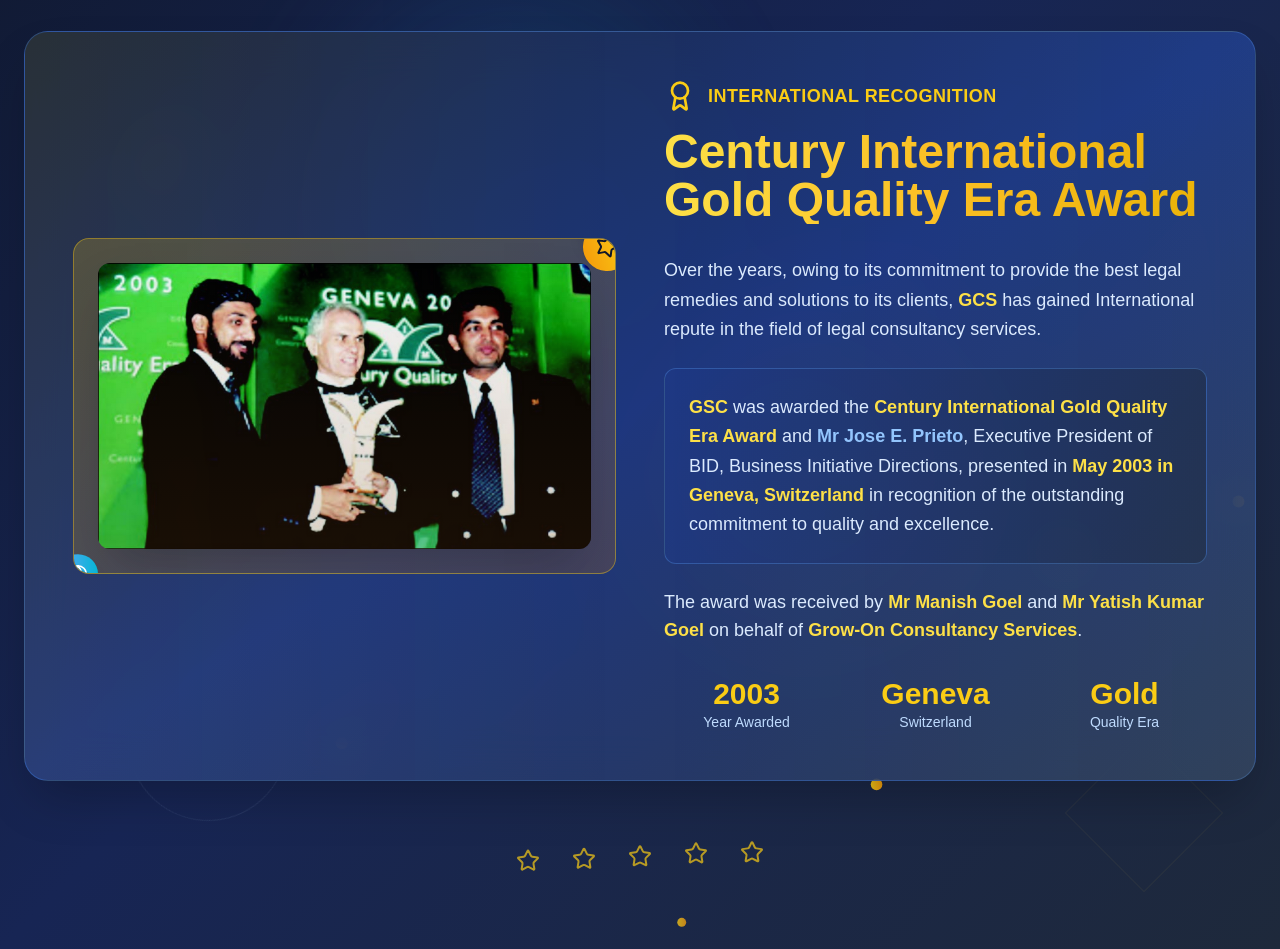
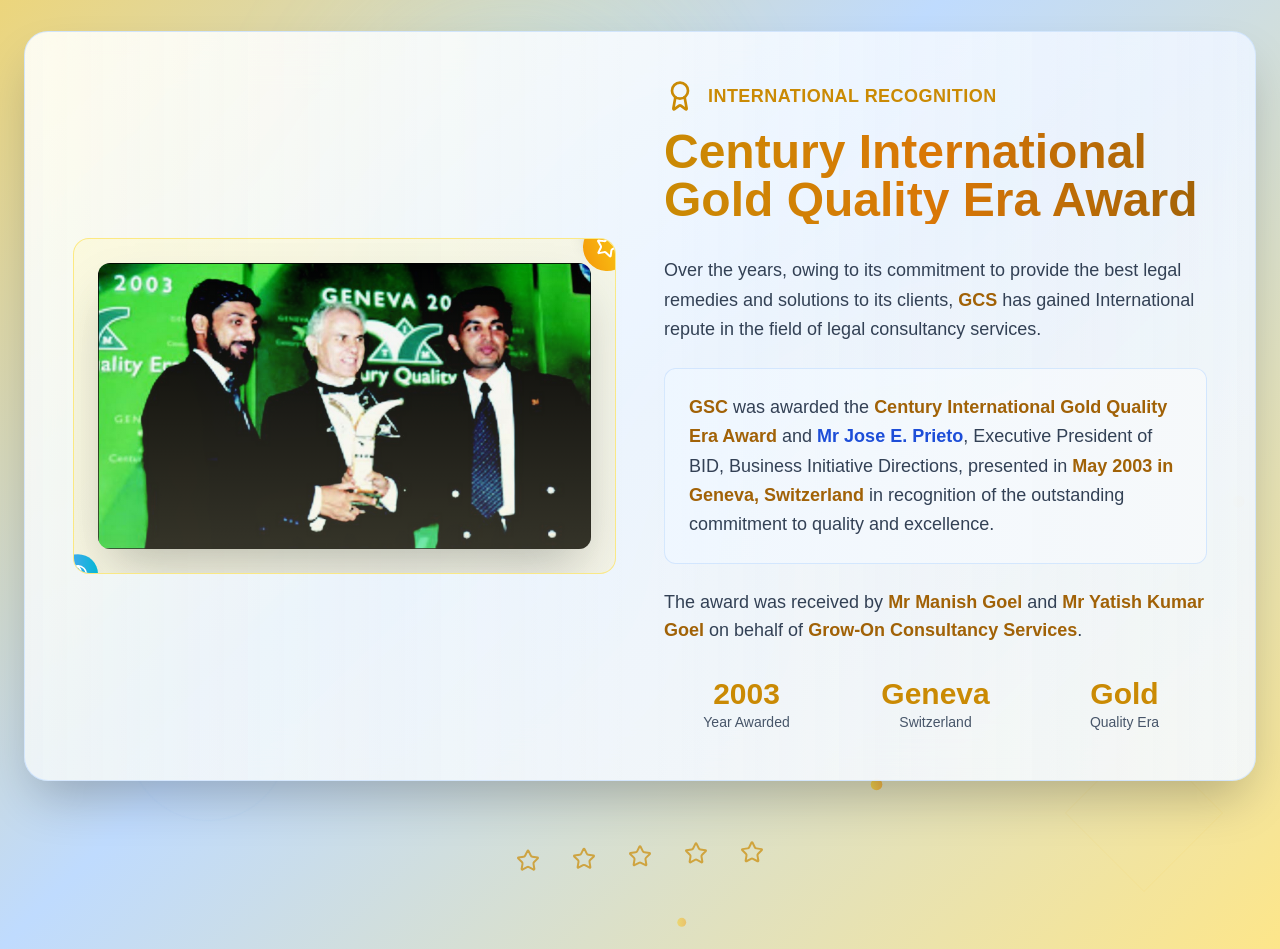
Before and after one commit to Kvothe045/Law-v2, a Next.js app: page / in a window 1280 px wide. Shown: the part 4700-5649 px from the top of the page. Built offline with nearby package versions, Linux system fonts and the light colour scheme.

Commit message:
award up

```diff
--- a/components/Awards.tsx
+++ b/components/Awards.tsx
@@ -6,19 +6,19 @@
 
 const Awards = () => {
   return (
-    <section className="relative min-h-screen overflow-hidden bg-gradient-to-br from-slate-900 via-blue-950 to-slate-800">
+    <section className="relative min-h-screen overflow-hidden bg-gradient-to-br from-amber-300 via-blue-200 to-amber-200">
       {/* Animated Background Elements */}
       <div className="absolute inset-0">
         {/* Floating Gold Particles */}
         {[...Array(20)].map((_, i) => (
           <motion.div
             key={i}
-            className="absolute w-2 h-2 bg-gradient-to-r from-yellow-400 to-amber-500 rounded-full opacity-70"
+            className="absolute w-2 h-2 bg-gradient-to-r from-yellow-400 to-amber-500 rounded-full opacity-40"
             animate={{
               x: [0, 100, 0],
               y: [0, -100, 0],
               scale: [1, 1.5, 1],
-              opacity: [0.7, 1, 0.7],
+              opacity: [0.4, 0.7, 0.4],
             }}
             transition={{
               duration: 6 + i * 0.5,
@@ -34,15 +34,15 @@
 
         {/* Geometric Background Pattern */}
         <div className="absolute inset-0 opacity-10">
-          <div className="absolute top-20 left-20 w-32 h-32 border border-blue-300 rotate-45 animate-pulse"></div>
-          <div className="absolute top-40 right-32 w-24 h-24 border border-yellow-400 rotate-12 animate-bounce"></div>
-          <div className="absolute bottom-32 left-32 w-40 h-40 border border-blue-200 rounded-full animate-spin"></div>
-          <div className="absolute bottom-20 right-20 w-28 h-28 border border-amber-300 rotate-45 animate-pulse"></div>
+          <div className="absolute top-20 left-20 w-32 h-32 border border-blue-400 rotate-45 animate-pulse"></div>
+          <div className="absolute top-40 right-32 w-24 h-24 border border-yellow-500 rotate-12 animate-bounce"></div>
+          <div className="absolute bottom-32 left-32 w-40 h-40 border border-blue-300 rounded-full animate-spin"></div>
+          <div className="absolute bottom-20 right-20 w-28 h-28 border border-amber-400 rotate-45 animate-pulse"></div>
         </div>
 
         {/* Gradient Orbs */}
-        <div className="absolute top-1/4 left-1/4 w-96 h-96 bg-gradient-to-r from-blue-500/20 to-cyan-500/20 rounded-full blur-3xl animate-pulse"></div>
-        <div className="absolute bottom-1/4 right-1/4 w-80 h-80 bg-gradient-to-r from-yellow-500/20 to-amber-500/20 rounded-full blur-3xl animate-pulse delay-1000"></div>
+        <div className="absolute top-1/4 left-1/4 w-96 h-96 bg-gradient-to-r from-blue-200/30 to-cyan-200/30 rounded-full blur-3xl animate-pulse"></div>
+        <div className="absolute bottom-1/4 right-1/4 w-80 h-80 bg-gradient-to-r from-yellow-200/30 to-amber-200/30 rounded-full blur-3xl animate-pulse delay-1000"></div>
       </div>
 
       <div className="relative z-10 container mx-auto px-6 py-20">
@@ -60,13 +60,13 @@
             className="flex justify-center mb-6"
           >
             <div className="relative">
-              <Trophy className="w-16 h-16 text-yellow-400" />
+              <Trophy className="w-16 h-16 text-yellow-600" />
               <motion.div
                 animate={{ rotate: 360 }}
                 transition={{ duration: 20, repeat: Infinity, ease: "linear" }}
                 className="absolute -top-2 -right-2"
               >
-                <Sparkles className="w-8 h-8 text-amber-300" />
+                <Sparkles className="w-8 h-8 text-amber-500" />
               </motion.div>
             </div>
           </motion.div>
@@ -75,7 +75,7 @@
             initial={{ opacity: 0, y: 30 }}
             whileInView={{ opacity: 1, y: 0 }}
             transition={{ duration: 0.8, delay: 0.3 }}
-            className="text-5xl md:text-6xl font-bold bg-gradient-to-r from-blue-200 via-cyan-200 to-yellow-300 bg-clip-text text-transparent mb-4"
+            className="text-5xl md:text-6xl font-bold bg-gradient-to-r from-slate-700 via-blue-600 to-yellow-600 bg-clip-text text-transparent mb-4"
           >
             Excellence Recognized
           </motion.h2>
@@ -84,7 +84,7 @@
             initial={{ opacity: 0, y: 30 }}
             whileInView={{ opacity: 1, y: 0 }}
             transition={{ duration: 0.8, delay: 0.4 }}
-            className="text-xl text-blue-100 max-w-3xl mx-auto leading-relaxed"
+            className="text-xl text-slate-600 max-w-3xl mx-auto leading-relaxed"
           >
             Celebrating our commitment to delivering exceptional legal solutions and achieving international recognition
           </motion.p>
@@ -99,9 +99,9 @@
             className="relative"
           >
             {/* Award Card */}
-            <div className="relative bg-gradient-to-br from-slate-800/80 via-blue-900/80 to-slate-700/80 backdrop-blur-xl rounded-3xl border border-blue-400/30 shadow-2xl overflow-hidden">
+            <div className="relative bg-gradient-to-br from-white/90 via-blue-50/90 to-slate-50/90 backdrop-blur-xl rounded-3xl border border-blue-200/60 shadow-2xl overflow-hidden">
               {/* Card Glow Effect */}
-              <div className="absolute inset-0 bg-gradient-to-r from-yellow-400/10 via-transparent to-blue-400/10 animate-pulse"></div>
+              <div className="absolute inset-0 bg-gradient-to-r from-yellow-100/20 via-transparent to-blue-100/20 animate-pulse"></div>
 
               <div className="relative p-8 md:p-12">
                 <div className="grid lg:grid-cols-2 gap-12 items-center">
@@ -114,7 +114,7 @@
                   >
                     <div className="relative group">
                       {/* Image Container with Enhanced Styling */}
-                      <div className="relative overflow-hidden rounded-2xl bg-gradient-to-br from-yellow-400/20 to-amber-600/20 p-6 border border-yellow-400/40">
+                      <div className="relative overflow-hidden rounded-2xl bg-gradient-to-br from-yellow-100/40 to-amber-100/40 p-6 border border-yellow-300/60">
                         <motion.div
                           whileHover={{ scale: 1.05, rotate: 2 }}
                           transition={{ duration: 0.3 }}
@@ -127,7 +127,7 @@
                           />
 
                           {/* Image Overlay Effects */}
-                          <div className="absolute inset-0 bg-gradient-to-t from-yellow-900/20 to-transparent rounded-xl"></div>
+                          <div className="absolute inset-0 bg-gradient-to-t from-yellow-100/20 to-transparent rounded-xl"></div>
                         </motion.div>
 
                         {/* Floating Icons Around Image */}
@@ -137,7 +137,7 @@
                           className="absolute -top-4 -right-4"
                         >
                           <div className="w-12 h-12 bg-gradient-to-r from-yellow-400 to-amber-500 rounded-full flex items-center justify-center shadow-lg">
-                            <Star className="w-6 h-6 text-slate-900" />
+                            <Star className="w-6 h-6 text-white" />
                           </div>
                         </motion.div>
 
@@ -169,15 +169,15 @@
                         transition={{ duration: 0.6, delay: 0.8 }}
                         className="flex items-center space-x-3"
                       >
-                        <Award className="w-8 h-8 text-yellow-400" />
-                        <span className="text-yellow-400 font-semibold text-lg tracking-wide">INTERNATIONAL RECOGNITION</span>
+                        <Award className="w-8 h-8 text-yellow-600" />
+                        <span className="text-yellow-600 font-semibold text-lg tracking-wide">INTERNATIONAL RECOGNITION</span>
                       </motion.div>
 
                       <motion.h3
                         initial={{ opacity: 0, y: 20 }}
                         whileInView={{ opacity: 1, y: 0 }}
                         transition={{ duration: 0.6, delay: 0.9 }}
-                        className="text-4xl md:text-5xl font-bold bg-gradient-to-r from-yellow-300 via-amber-400 to-yellow-500 bg-clip-text text-transparent leading-tight"
+                        className="text-4xl md:text-5xl font-bold bg-gradient-to-r from-yellow-600 via-amber-600 to-yellow-700 bg-clip-text text-transparent leading-tight"
                       >
                         Century International Gold Quality Era Award
                       </motion.h3>
@@ -190,27 +190,27 @@
                       transition={{ duration: 0.6, delay: 1.0 }}
                       className="space-y-6"
                     >
-                      <p className="text-blue-100 text-lg leading-relaxed">
+                      <p className="text-slate-700 text-lg leading-relaxed">
                         Over the years, owing to its commitment to provide the best legal remedies and solutions to its clients,
-                        <span className="text-yellow-300 font-semibold"> GCS</span> has gained International repute in the field of legal consultancy services.
+                        <span className="text-yellow-700 font-semibold"> GCS</span> has gained International repute in the field of legal consultancy services.
                       </p>
 
-                      <div className="bg-gradient-to-r from-blue-900/50 to-slate-800/50 rounded-xl p-6 border border-blue-400/30">
-                        <p className="text-blue-100 text-lg leading-relaxed">
-                          <span className="text-yellow-300 font-semibold">GSC</span> was awarded the{' '}
-                          <span className="text-yellow-300 font-bold">Century International Gold Quality Era Award</span> and{' '}
-                          <span className="text-blue-300 font-semibold">Mr Jose E. Prieto</span>, Executive President of BID,
+                      <div className="bg-gradient-to-r from-blue-50/80 to-slate-50/80 rounded-xl p-6 border border-blue-200/60">
+                        <p className="text-slate-700 text-lg leading-relaxed">
+                          <span className="text-yellow-700 font-semibold">GSC</span> was awarded the{' '}
+                          <span className="text-yellow-700 font-bold">Century International Gold Quality Era Award</span> and{' '}
+                          <span className="text-blue-700 font-semibold">Mr Jose E. Prieto</span>, Executive President of BID,
                           Business Initiative Directions, presented in{' '}
-                          <span className="text-yellow-300 font-semibold">May 2003 in Geneva, Switzerland</span> in recognition of the
+                          <span className="text-yellow-700 font-semibold">May 2003 in Geneva, Switzerland</span> in recognition of the
                           outstanding commitment to quality and excellence.
                         </p>
                       </div>
 
-                      <p className="text-blue-100 text-lg">
+                      <p className="text-slate-700 text-lg">
                         The award was received by{' '}
-                        <span className="text-yellow-300 font-semibold">Mr Manish Goel</span> and{' '}
-                        <span className="text-yellow-300 font-semibold">Mr Yatish Kumar Goel</span> on behalf of{' '}
-                        <span className="text-yellow-300 font-bold">Grow-On Consultancy Services</span>.
+                        <span className="text-yellow-700 font-semibold">Mr Manish Goel</span> and{' '}
+                        <span className="text-yellow-700 font-semibold">Mr Yatish Kumar Goel</span> on behalf of{' '}
+                        <span className="text-yellow-700 font-bold">Grow-On Consultancy Services</span>.
                       </p>
                     </motion.div>
 
@@ -222,16 +222,16 @@
                       className="grid grid-cols-3 gap-6"
                     >
                       <div className="text-center">
-                        <div className="text-3xl font-bold text-yellow-400">2003</div>
-                        <div className="text-blue-200 text-sm">Year Awarded</div>
+                        <div className="text-3xl font-bold text-yellow-600">2003</div>
+                        <div className="text-slate-600 text-sm">Year Awarded</div>
                       </div>
                       <div className="text-center">
-                        <div className="text-3xl font-bold text-yellow-400">Geneva</div>
-                        <div className="text-blue-200 text-sm">Switzerland</div>
+                        <div className="text-3xl font-bold text-yellow-600">Geneva</div>
+                        <div className="text-slate-600 text-sm">Switzerland</div>
                       </div>
                       <div className="text-center">
-                        <div className="text-3xl font-bold text-yellow-400">Gold</div>
-                        <div className="text-blue-200 text-sm">Quality Era</div>
+                        <div className="text-3xl font-bold text-yellow-600">Gold</div>
+                        <div className="text-slate-600 text-sm">Quality Era</div>
                       </div>
                     </motion.div>
                   </motion.div>
@@ -255,7 +255,7 @@
                 animate={{ y: [-5, 5, -5] }}
                 transition={{ duration: 2, repeat: Infinity, delay: i * 0.2 }}
               >
-                <Star className="w-6 h-6 text-yellow-400 opacity-70" />
+                <Star className="w-6 h-6 text-yellow-600 opacity-70" />
               </motion.div>
             ))}
           </div>
```
